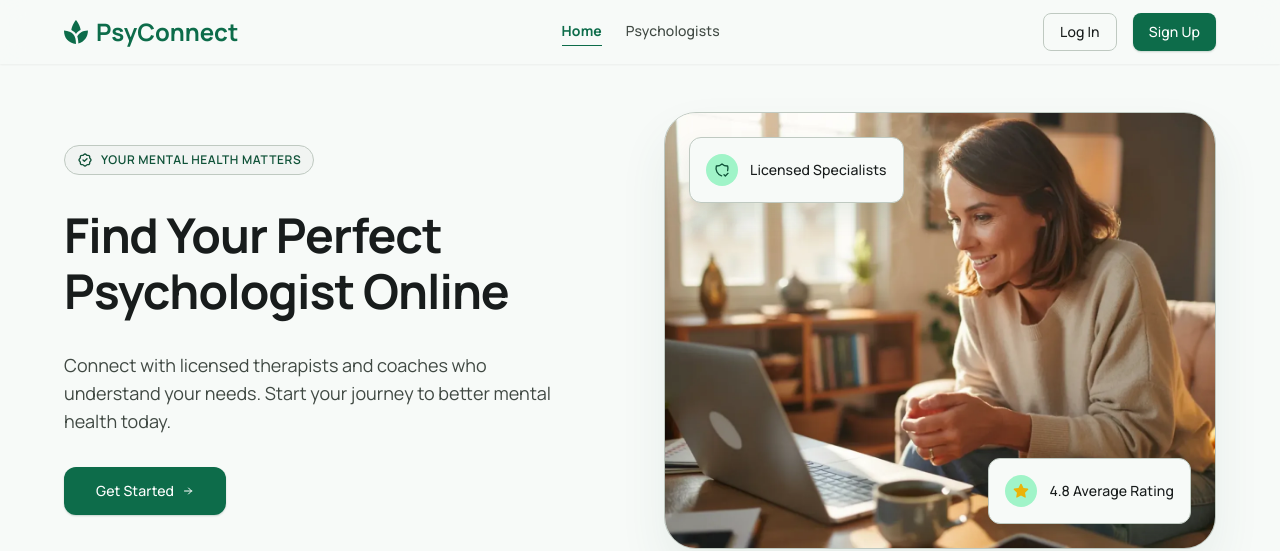
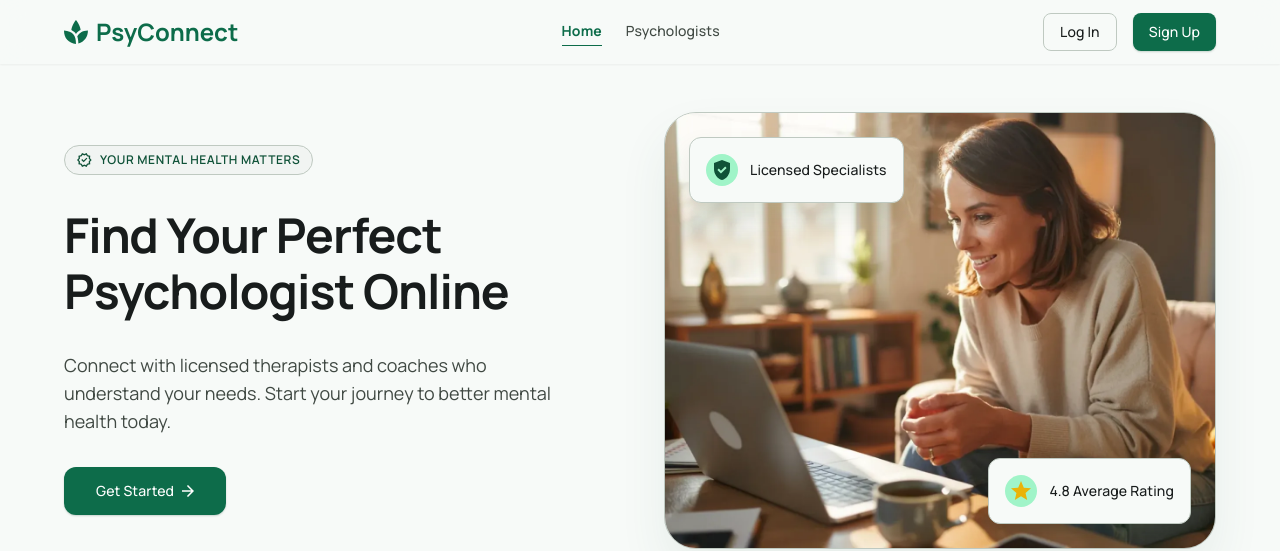
Before and after one commit to OksanaVakuliak/psy-connect, a Next.js app: page / in a window 1280 px wide. Shown: the top 551 px of the page. Built offline with nearby package versions, Linux system fonts and the light colour scheme; no server answers.

Commit message:
Use the icons from the design in the hero section

```diff
--- a/src/components/HeroSection/HeroSection.tsx
+++ b/src/components/HeroSection/HeroSection.tsx
@@ -1,25 +1,22 @@
 import Image from 'next/image';
 import {
-  IconArrowRight,
-  IconRosetteDiscountCheck,
-  IconShieldCheck,
-  IconStarFilled,
-} from '@tabler/icons-react';
-import { ButtonLink } from '@/components/ui';
+  ArrowRightIcon,
+  ButtonLink,
+  SealCheckIcon,
+  ShieldCheckIcon,
+  StarIcon,
+} from '@/components/ui';
 import styles from './HeroSection.module.css';
 
 const IMAGE_WIDTH = 632;
 const IMAGE_HEIGHT = 500;
-const TAGLINE_ICON_SIZE = 16;
-const BADGE_ICON_SIZE = 16;
-const ARROW_ICON_SIZE = 12;
 
 export default function HeroSection() {
   return (
     <section className={`container ${styles.hero}`}>
       <div className={styles.content}>
         <p className={styles.tagline}>
-          <IconRosetteDiscountCheck size={TAGLINE_ICON_SIZE} aria-hidden="true" />
+          <SealCheckIcon />
           Your mental health matters
         </p>
 
@@ -32,7 +29,7 @@ export default function HeroSection() {
 
         <ButtonLink href="/psychologists" size="md">
           Get Started
-          <IconArrowRight size={ARROW_ICON_SIZE} aria-hidden="true" />
+          <ArrowRightIcon />
         </ButtonLink>
       </div>
 
@@ -49,14 +46,14 @@ export default function HeroSection() {
 
         <p className={`${styles.badge} ${styles.badgeTop}`}>
           <span className={styles.badgeIcon}>
-            <IconShieldCheck size={BADGE_ICON_SIZE} aria-hidden="true" />
+            <ShieldCheckIcon />
           </span>
           Licensed Specialists
         </p>
 
         <p className={`${styles.badge} ${styles.badgeBottom}`}>
           <span className={`${styles.badgeIcon} ${styles.badgeIconRating}`}>
-            <IconStarFilled size={BADGE_ICON_SIZE} aria-hidden="true" />
+            <StarIcon />
           </span>
           4.8 Average Rating
         </p>
--- /dev/null
+++ b/src/components/ui/icons/ArrowRightIcon.tsx
@@ -0,0 +1,20 @@
+interface ArrowRightIconProps {
+  className?: string;
+}
+
+export function ArrowRightIcon({ className }: ArrowRightIconProps) {
+  return (
+    <svg
+      className={className}
+      width={12}
+      height={12}
+      viewBox="0 0 12 12"
+      fill="currentColor"
+      xmlns="http://www.w3.org/2000/svg"
+      aria-hidden="true"
+      focusable="false"
+    >
+      <path d="M9.13125 6.75H0V5.25H9.13125L4.93125 1.05L6 0L12 6L6 12L4.93125 10.95L9.13125 6.75Z" />
+    </svg>
+  );
+}
--- /dev/null
+++ b/src/components/ui/icons/SealCheckIcon.tsx
@@ -0,0 +1,20 @@
+interface SealCheckIconProps {
+  className?: string;
+}
+
+export function SealCheckIcon({ className }: SealCheckIconProps) {
+  return (
+    <svg
+      className={className}
+      width={15}
+      height={14}
+      viewBox="0 0 15 14"
+      fill="currentColor"
+      xmlns="http://www.w3.org/2000/svg"
+      aria-hidden="true"
+      focusable="false"
+    >
+      <path d="M5.06667 14L3.8 11.8667L1.4 11.3333L1.63333 8.86667L0 7L1.63333 5.13333L1.4 2.66667L3.8 2.13333L5.06667 0L7.33333 0.966667L9.6 0L10.8667 2.13333L13.2667 2.66667L13.0333 5.13333L14.6667 7L13.0333 8.86667L13.2667 11.3333L10.8667 11.8667L9.6 14L7.33333 13.0333L5.06667 14ZM5.63333 12.3L7.33333 11.5667L9.06667 12.3L10 10.7L11.8333 10.2667L11.6667 8.4L12.9 7L11.6667 5.56667L11.8333 3.7L10 3.3L9.03333 1.7L7.33333 2.43333L5.6 1.7L4.66667 3.3L2.83333 3.7L3 5.56667L1.76667 7L3 8.4L2.83333 10.3L4.66667 10.7L5.63333 12.3ZM6.63333 9.36667L10.4 5.6L9.46667 4.63333L6.63333 7.46667L5.2 6.06667L4.26667 7L6.63333 9.36667Z" />
+    </svg>
+  );
+}
--- /dev/null
+++ b/src/components/ui/icons/ShieldCheckIcon.tsx
@@ -0,0 +1,20 @@
+interface ShieldCheckIconProps {
+  className?: string;
+}
+
+export function ShieldCheckIcon({ className }: ShieldCheckIconProps) {
+  return (
+    <svg
+      className={className}
+      width={16}
+      height={20}
+      viewBox="0 0 16 20"
+      fill="currentColor"
+      xmlns="http://www.w3.org/2000/svg"
+      aria-hidden="true"
+      focusable="false"
+    >
+      <path d="M6.95 13.55L12.6 7.9L11.175 6.475L6.95 10.7L4.85 8.6L3.425 10.025L6.95 13.55ZM8 20C5.68333 19.4167 3.77083 18.0875 2.2625 16.0125C0.754167 13.9375 0 11.6333 0 9.1V3L8 0L16 3V9.1C16 11.6333 15.2458 13.9375 13.7375 16.0125C12.2292 18.0875 10.3167 19.4167 8 20Z" />
+    </svg>
+  );
+}
--- /dev/null
+++ b/src/components/ui/icons/StarIcon.tsx
@@ -0,0 +1,20 @@
+interface StarIconProps {
+  className?: string;
+}
+
+export function StarIcon({ className }: StarIconProps) {
+  return (
+    <svg
+      className={className}
+      width={20}
+      height={19}
+      viewBox="0 0 20 19"
+      fill="currentColor"
+      xmlns="http://www.w3.org/2000/svg"
+      aria-hidden="true"
+      focusable="false"
+    >
+      <path d="M3.825 19L5.45 11.975L0 7.25L7.2 6.625L10 0L12.8 6.625L20 7.25L14.55 11.975L16.175 19L10 15.275L3.825 19Z" />
+    </svg>
+  );
+}
--- a/src/components/ui/index.ts
+++ b/src/components/ui/index.ts
@@ -3,5 +3,9 @@ export { Button, ButtonLink } from './Button/Button';
 export { Logo } from './Logo/Logo';
 export { ModalOverlay } from './ModalOverlay/ModalOverlay';
 export { TextField } from './TextField/TextField';
+export { ArrowRightIcon } from './icons/ArrowRightIcon';
 export { LogoMark } from './icons/LogoMark';
+export { SealCheckIcon } from './icons/SealCheckIcon';
+export { ShieldCheckIcon } from './icons/ShieldCheckIcon';
+export { StarIcon } from './icons/StarIcon';
 export { FacebookIcon, InstagramIcon, LinkedinIcon } from './icons/SocialIcons';
```
